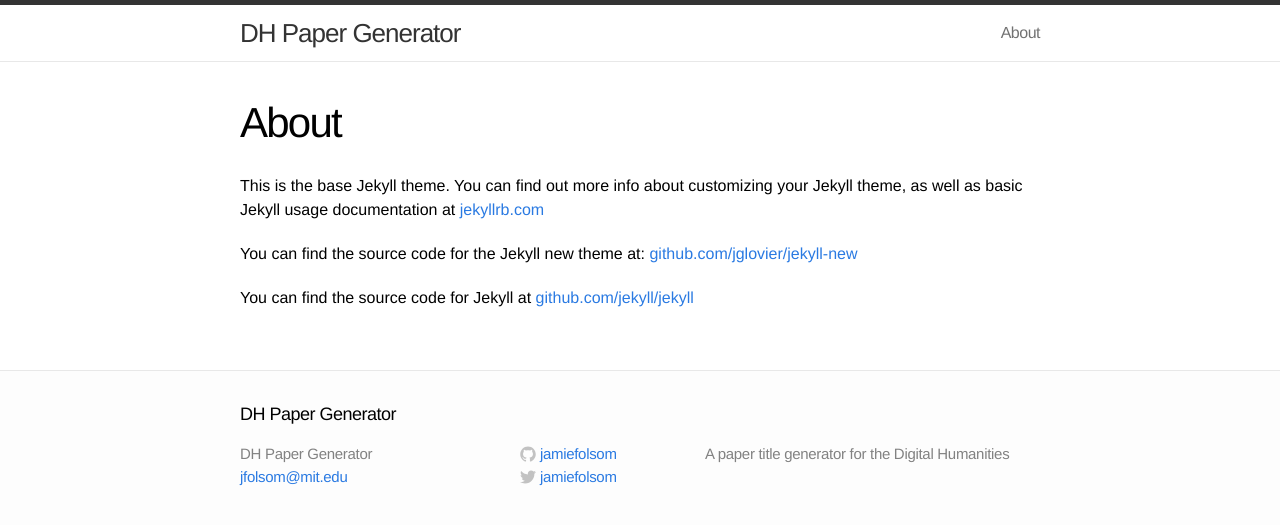
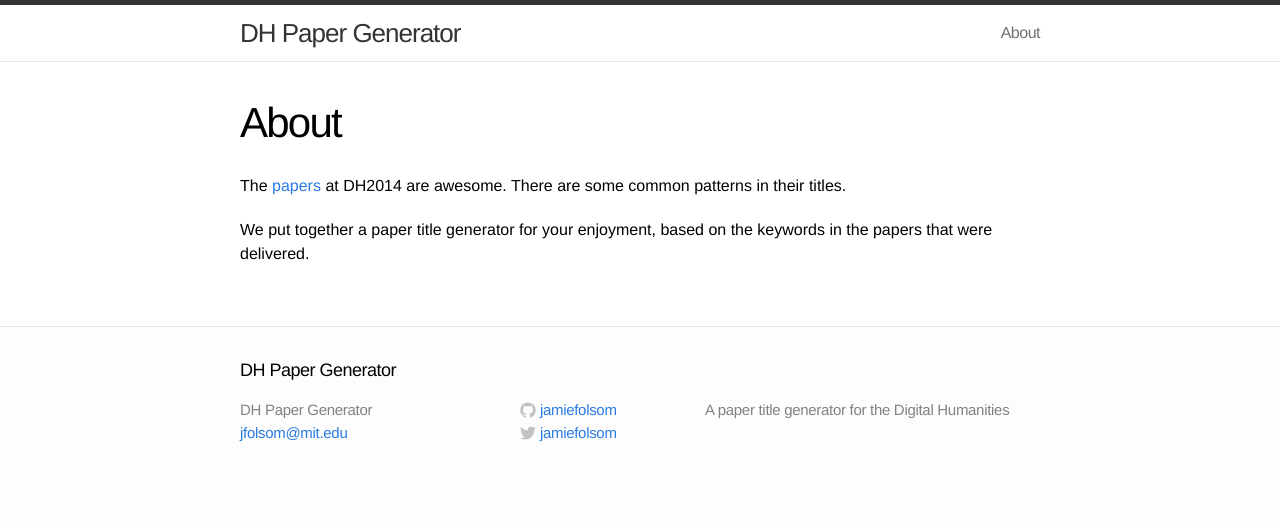
Before and after one commit to jamiefolsom/dh-paper, a Jekyll site: the page built from about.md, in a window 1280 px wide. Shown: the top 525 px of the page. Built offline with Jekyll 4.4.1, drawn with Linux system fonts in a browser that asks for light colours.

Commit message:
Update about page

```diff
--- a/about.md
+++ b/about.md
@@ -4,8 +4,6 @@ title: About
 permalink: /about/
 ---
 
-This is the base Jekyll theme. You can find out more info about customizing your Jekyll theme, as well as basic Jekyll usage documentation at [jekyllrb.com](http://jekyllrb.com/)
+The [papers](http://dharchive.org/#n6-Long-Papers) at DH2014 are awesome. There are some common patterns in their titles.
 
-You can find the source code for the Jekyll new theme at: [github.com/jglovier/jekyll-new](https://github.com/jglovier/jekyll-new)
-
-You can find the source code for Jekyll at [github.com/jekyll/jekyll](https://github.com/jekyll/jekyll)
+We put together a paper title generator for your enjoyment, based on the keywords in the papers that were delivered.
```
Also changed, not shown: _data/keywords.yml (added, +1 -0 lines).
